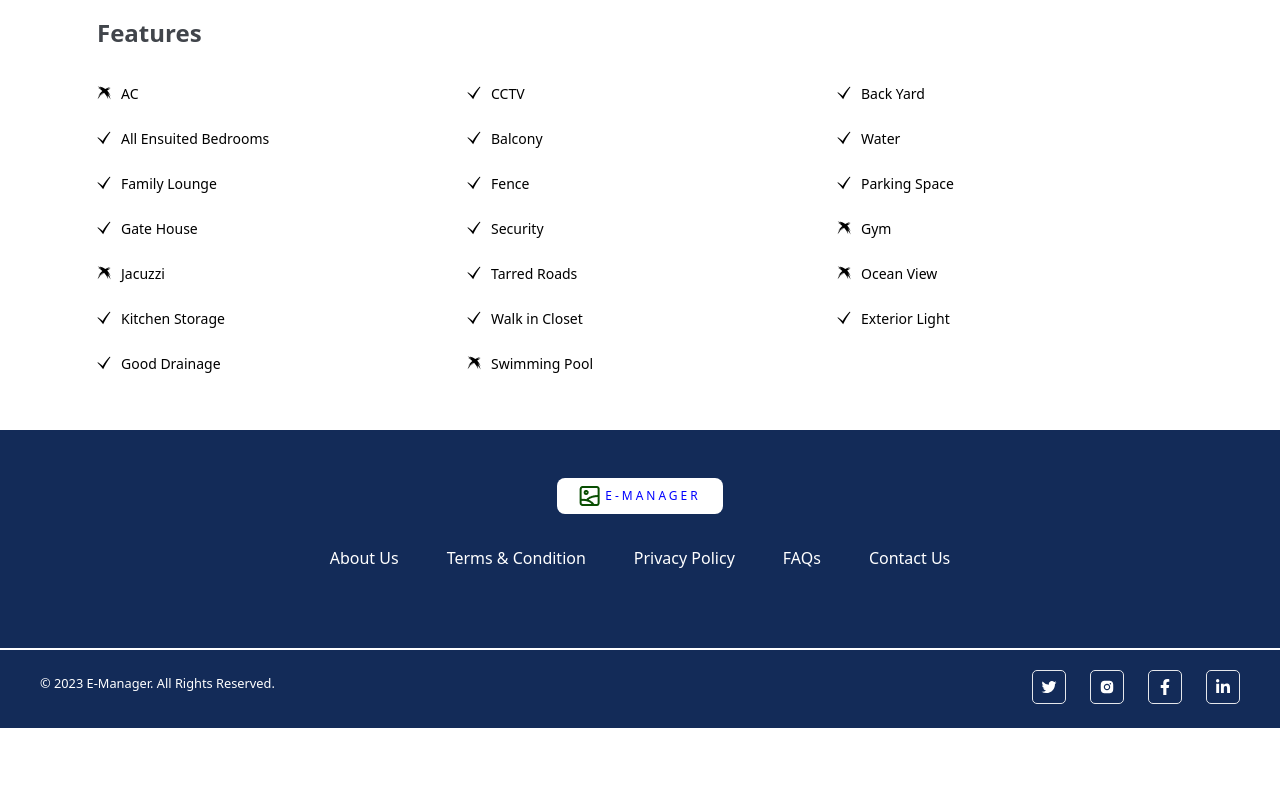
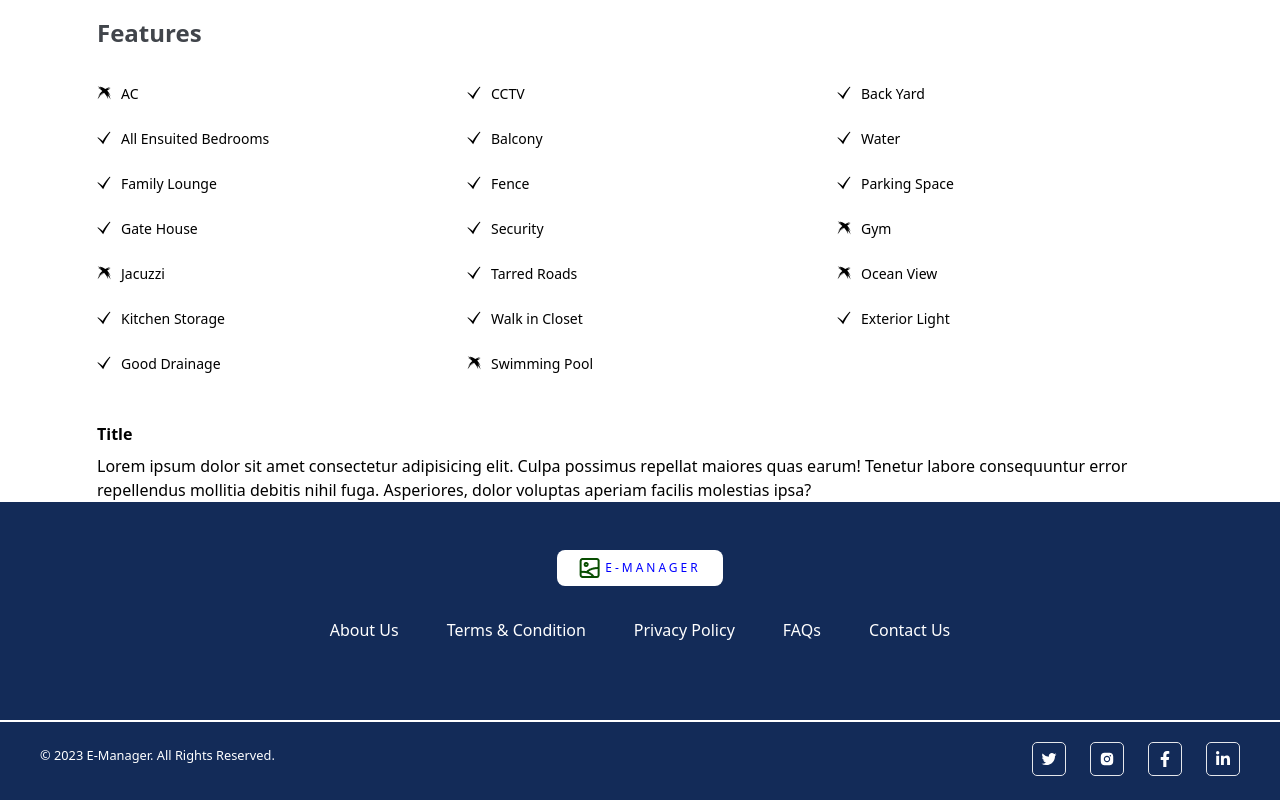
Before and after one commit to tayorh27/emanager-property-listing, a React (Vite) app: page /products/1 in a window 1280 px wide. Shown: the part 1663-2463 px from the top of the page. Before the commit the page ends 2391 px from the top, so only its background shows below. Built offline with nearby package versions, Linux system fonts and the light colour scheme.

Commit message:
Update Overview.tsx

```diff
--- a/src/pages/LandingPage/FeaturedProperties/Details/Overview.tsx
+++ b/src/pages/LandingPage/FeaturedProperties/Details/Overview.tsx
@@ -297,10 +297,10 @@ export default function Overview() {
           </div>
         </div>
       </div>
-      <div className="flex flex-col gap-[16px] text-[16px] font-[700]">
+      <div className="flex flex-col gap-[16px] text-[16px] font-[400]">
         <div className="flex flex-col gap-[8px]">
-          <span className="font-[700]"></span>
-          <span></span>
+          <span className="font-[700]">Title</span>
+          <span>Lorem ipsum dolor sit amet consectetur adipisicing elit. Culpa possimus repellat maiores quas earum! Tenetur labore consequuntur error repellendus mollitia debitis nihil fuga. Asperiores, dolor voluptas aperiam facilis molestias ipsa?</span>
         </div>
       </div>
     </div>
```
